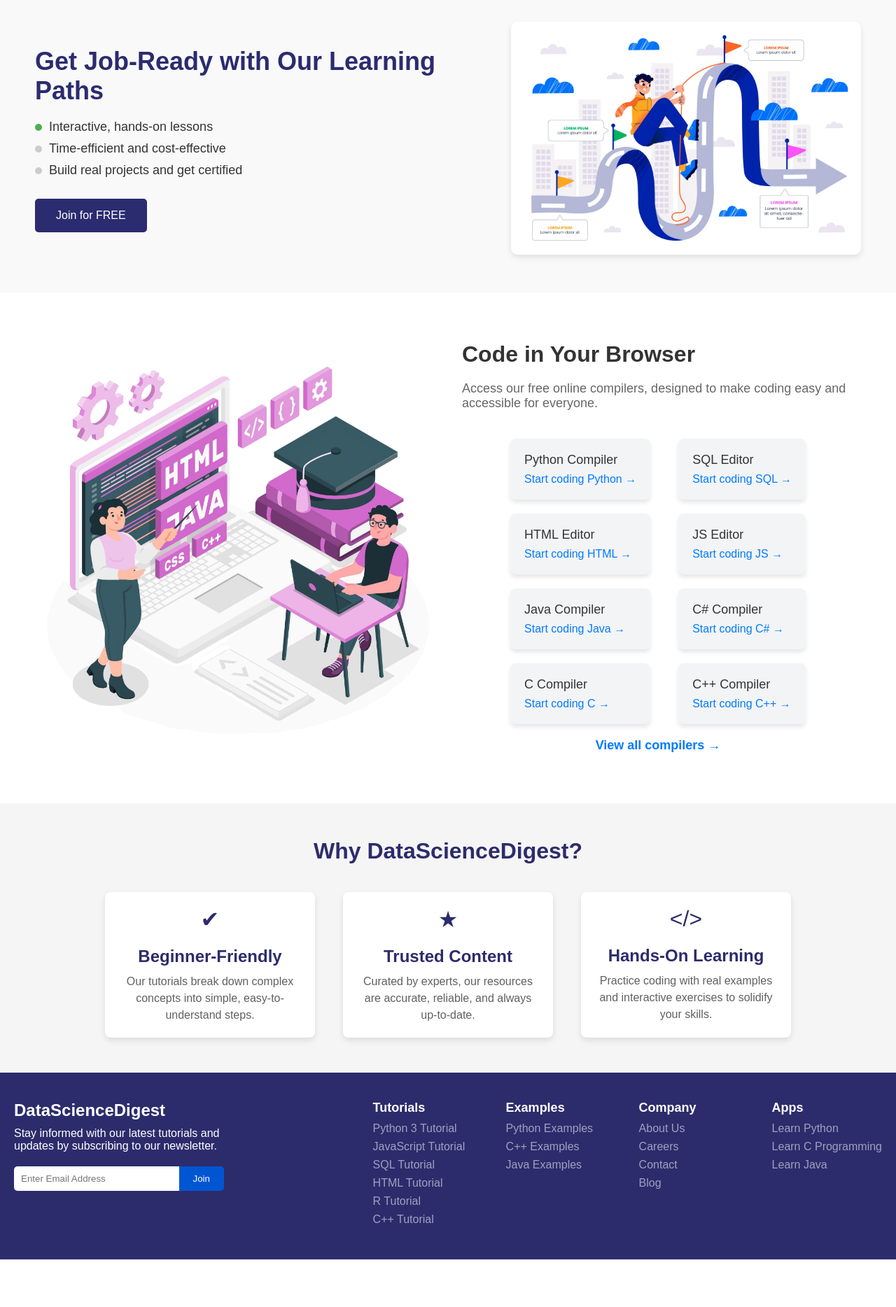
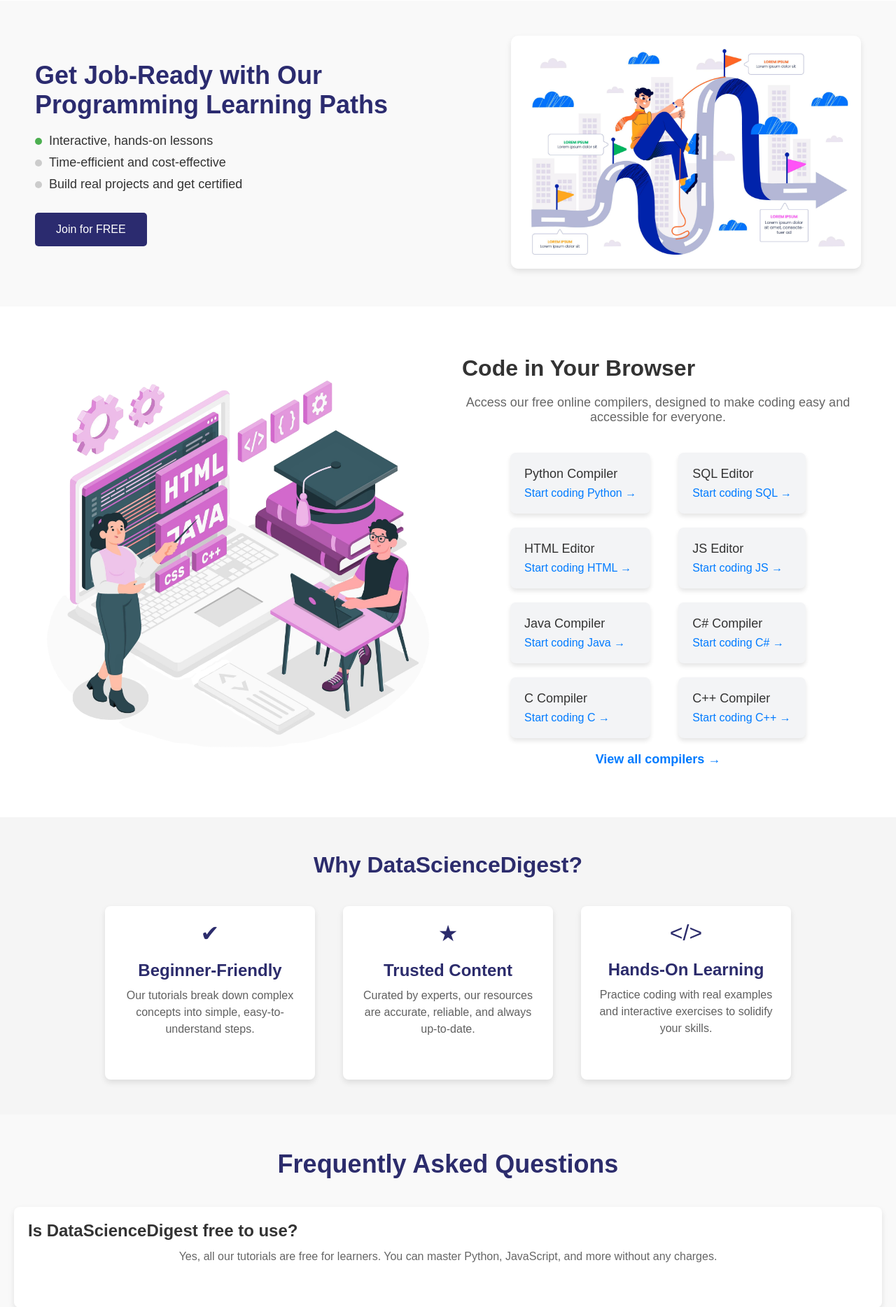
Before and after one commit to DataScienceDigest/DataScienceDigest-Project, a Django app: page / in a window 1280 px wide. Shown: the part 1313-3181 px from the top of the page at 70% size. Before the commit the page ends 3113 px from the top, so only its background shows below. Run offline with Django 5.2, Linux system fonts and the light colour scheme; some libraries are stand-ins or nearby versions.

Commit message:
seo changes

```diff
--- a/dsd_apps/templates/footer.html
+++ b/dsd_apps/templates/footer.html
@@ -51,5 +51,4 @@
         </div>
     </footer>
 </body>
-
 </html>
--- a/dsd_apps/templates/header.html
+++ b/dsd_apps/templates/header.html
@@ -5,9 +5,41 @@
 <head>
     <meta charset="UTF-8">
     <meta name="viewport" content="width=device-width, initial-scale=1.0">
-    <title>Learn Programming for Free | DataScienceDigest.in</title>
-    <meta name="description" content="Master programming with free tutorials from DataScienceDigest.in. Explore Python, HTML, JavaScript,php, scala  and more with hands-on coding examples.">
-    <link rel="stylesheet" href="{% static 'css/index_styles.css' %}">
+    <title>Free Programming Tutorials & Coding Examples | Learn Python, Java, SQL - DataScienceDigest.in</title>
+    <meta name="description" content="Learn programming for free with hands-on tutorials from DataScienceDigest.in. Master Python, HTML, JavaScript, SQL, and more with real coding examples. Join now!">
+    <meta name="keywords" content="Programming Tutorials, Learn Python Free, JavaScript Tutorial, SQL Tutorial, Free Coding Examples">
+
+    <!-- Social Media Meta Tags -->
+    <meta property="og:title" content="Learn Programming for Free | DataScienceDigest.in">
+    <meta property="og:description" content="Master Python, JavaScript, HTML, and more with free programming tutorials.">
+    <meta property="og:image" content="https://www.datasciencedigest.in/images/share-image.png">
+    <meta property="og:url" content="https://www.datasciencedigest.in/">
+    <meta name="twitter:card" content="summary_large_image">
+    <meta name="twitter:title" content="Learn Programming for Free | DataScienceDigest.in">
+    <meta name="twitter:description" content="Master programming with hands-on coding tutorials on Python, JavaScript, and more.">
+    <meta name="twitter:image" content="https://www.datasciencedigest.in/images/twitter-card-image.png">
+
+    <!-- Include Monaco Editor from CDN -->
+    <script src="https://cdnjs.cloudflare.com/ajax/libs/monaco-editor/0.33.0/min/vs/loader.min.js"></script>
+    <link rel="stylesheet" href="{% static 'css/index_styles.css' %}"> <!-- index page css -->
+    <link rel="stylesheet" href="{% static 'css/all-courses.css' %}"> <!-- all courses css -->
+    <link rel="stylesheet" href="{% static 'css/compiler-styles.css' %}"> <!-- all compilers css -->
+
+    <!-- Structured Data for SEO (Course Schema) -->
+    <script type="application/ld+json">
+    {
+        "@context": "https://schema.org",
+        "@type": "Course",
+        "name": "Python Programming for Beginners",
+        "description": "Learn the basics of Python programming with hands-on examples and exercises.",
+        "provider": {
+            "@type": "Organization",
+            "name": "DataScienceDigest",
+            "sameAs": "https://www.datasciencedigest.in"
+        }
+    }
+    </script>
+
 </head>
 
 <body>
--- a/dsd_apps/templates/index.html
+++ b/dsd_apps/templates/index.html
@@ -4,69 +4,69 @@
     <section class="main-section">
         <div class="content">
             <h1>Master Programming for Free</h1>
-            <p>Kickstart your programming journey with easy-to-follow tutorials and real-world examples. <a href="#">Explore tutorials</a>, try hands-on coding, and build a strong foundation in programming.</p>
+            <p>Kickstart your programming journey with easy-to-follow tutorials and real-world examples. <a href="/python-tutorials">Explore Python tutorials</a>, try hands-on coding, and build a strong foundation in programming.</p>
             <div class="subscribe">
                 <input type="email" placeholder="Enter your email address">
-                <button>Subscribe</button>
+                <button>Get Free Programming Tutorials</button>
             </div>
         </div>
         <div class="illustration">
-            <img src="{% static 'images/developer_male.jpg' %}" alt="Programming Illustration">
+            <img src="{% static 'images/developer_male.jpg' %}" alt="Programming tutorials for developers" loading="lazy">
         </div>
     </section>
 
     <section class="choose-section">
         <div class="choose-content">
-            <h2>Choose Your Path</h2>
+            <h2>Choose Your Path to Learn Programming</h2>
             <p>Select the top programming languages to learn and start coding today.</p>
         </div>
         <div class="grid">
             <div class="grid-item">
-                <img src="{% static 'images/python-5.svg' %}" alt="Python">
+                <img src="{% static 'images/python-5.svg' %}" alt="Learn Python Programming" loading="lazy">
                 <span>Python Programming</span>
             </div>
             <div class="grid-item">
-                <img src="{% static 'images/database-floating-squares.png' %}" alt="SQL">
+                <img src="{% static 'images/database-floating-squares.png' %}" alt="Learn SQL" loading="lazy">
                 <span>Learn SQL</span>
             </div>
             <div class="grid-item">
-                <img src="{% static 'images/html-1.svg' %}" alt="HTML">
+                <img src="{% static 'images/html-1.svg' %}" alt="Learn HTML" loading="lazy">
                 <span>Learn HTML</span>
             </div>
             <div class="grid-item">
-                <img src="{% static 'images/logo-javascript.svg' %}" alt="JavaScript">
+                <img src="{% static 'images/logo-javascript.svg' %}" alt="Learn JavaScript" loading="lazy">
                 <span>JavaScript</span>
             </div>
             <div class="grid-item">
-                <img src="{% static 'images/rust.svg' %}" alt="Rust">
+                <img src="{% static 'images/rust.svg' %}" alt="Learn Rust Programming" loading="lazy">
                 <span>Rust Programming</span>
             </div>
             <div class="grid-item">
-                <img src="{% static 'images/golang-1.svg' %}" alt="Go">
+                <img src="{% static 'images/golang-1.svg' %}" alt="Learn Go Programming" loading="lazy">
                 <span>Go Programming</span>
             </div>
             <div class="grid-item">
-                <img src="{% static 'images/c-1.svg' %}" alt="C">
+                <img src="{% static 'images/c-1.svg' %}" alt="Learn C Programming" loading="lazy">
                 <span>C Programming</span>
             </div>
             <div class="grid-item">
-                <img src="{% static 'images/c.svg' %}" alt="C++">
+                <img src="{% static 'images/c.svg' %}" alt="Learn C++ Programming" loading="lazy">
                 <span>C++ Programming</span>
             </div>
             <div class="grid-item">
-                <img src="{% static 'images/pandas.svg' %}" alt="Data Structures">
+                <img src="{% static 'images/pandas.svg' %}" alt="Learn Pandas for Data Analysis" loading="lazy">
                 <span>Pandas</span>
             </div>
             <div class="grid-item">
-                <img src="{% static 'images/Swift.svg' %}" alt="Swift">
+                <img src="{% static 'images/Swift.svg' %}" alt="Learn Swift Programming" loading="lazy">
                 <span>Swift Programming</span>
             </div>
             <div class="grid-item">
-                <img src="{% static 'images/c--4.svg' %}" alt="C#">
+                <img src="{% static 'images/c--4.svg' %}" alt="Learn C# Programming" loading="lazy">
                 <span>C# Programming</span>
             </div>
             <div class="grid-item">
-                <img src="{% static 'images/numpy.svg' %}" alt="NumPy">
+                <img src="{% static 'images/numpy.svg' %}" alt="Learn NumPy for Data Science" loading="lazy">
                 <span>NumPy</span>
             </div>
         </div>
@@ -77,7 +77,7 @@
 
     <section class="learning-path-section">
         <div class="content">
-            <h2>Get Job-Ready with Our Learning Paths</h2>
+            <h2>Get Job-Ready with Our Programming Learning Paths</h2>
             <ul class="benefits-list">
                 <li><span class="dot green"></span>Interactive, hands-on lessons</li>
                 <li><span class="dot gray"></span>Time-efficient and cost-effective</li>
@@ -86,7 +86,7 @@
             <button class="join-btn">Join for FREE</button>
         </div>
         <div class="illustration">
-            <img src="{% static 'images/learning-path.jpg' %}" alt="Learning Path Preview">
+            <img src="{% static 'images/learning-path.jpg' %}" alt="Learning Path Preview" loading="lazy">
         </div>
     </section>
 
@@ -95,7 +95,7 @@
         <div class="compilers-container">
             <div class="compilers-row">
                 <div class="compilers-image">
-                    <img src="{% static 'images/coding-workshop-concept-illustration.png' %}" alt="Code Example Image">
+                    <img src="{% static 'images/coding-workshop-concept-illustration.png' %}" alt="Code Example Image" loading="lazy">
                 </div>
                 <div class="compilers-content">
                     <h2>Code in Your Browser</h2>
@@ -143,4 +143,18 @@
             </div>
         </div>
     </section>
+
+    <section class="faq">
+        <h3>Frequently Asked Questions</h3>
+        <div class="faq-item">
+            <h4>Is DataScienceDigest free to use?</h4>
+            <p>Yes, all our tutorials are free for learners. You can master Python, JavaScript, and more without any charges.</p>
+        </div>
+        <div class="faq-item">
+            <h4>Do I need prior coding experience?</h4>
+            <p>Not at all! Our beginner-friendly tutorials guide you step-by-step, even if you have no programming experience.</p>
+        </div>
+    </section>
+
+
 {% include 'footer.html' %}
--- a/dsd_apps/views.py
+++ b/dsd_apps/views.py
@@ -3,8 +3,6 @@ from django.http import JsonResponse
 from django.views.decorators.csrf import csrf_exempt
 import subprocess
 import json
-import stat
-import shutil
 import os
 import tempfile
 import sqlite3
@@ -753,8 +751,6 @@ def run_kotlin_code(request):
             inputs = data.get('inputs', [])  # Optional input handling
             if not code:
                 return JsonResponse({'error': 'No Kotlin code provided'}, status=400)
-
-            print(data, '_____')
             # Save the Kotlin code to a file
             file_path = "/tmp/code.kt"
             jar_path = '/tmp/code.jar'
--- /dev/null
+++ b/static/css/all-courses.css
@@ -0,0 +1,82 @@
+    /* Courses Section */
+    .courses-section {
+        padding: 40px 20px;
+        background-color: #fff;
+    }
+
+    .container {
+        max-width: 1200px;
+        margin: auto;
+    }
+
+    h1 {
+        text-align: center;
+        font-size: 2.5em;
+        margin-bottom: 10px;
+        color: #282c34;
+    }
+
+    p {
+        text-align: center;
+        font-size: 1.2em;
+        margin-bottom: 40px;
+        color: #666;
+    }
+
+    .courses-grid {
+        display: grid;
+        grid-template-columns: repeat(auto-fit, minmax(250px, 1fr));
+        gap: 20px;
+        justify-items: center;
+    }
+
+    .course-item {
+        background-color: #fff;
+        border-radius: 10px;
+        padding: 20px;
+        text-align: center;
+        box-shadow: 0 4px 8px rgba(0, 0, 0, 0.1);
+        transition: transform 0.2s ease;
+    }
+
+    .course-item:hover {
+        transform: translateY(-10px);
+    }
+
+    .course-item img {
+        width: 80px;
+        margin-bottom: 20px;
+    }
+
+    .course-item h2 {
+        font-size: 1.5em;
+        margin-bottom: 10px;
+        color: #282c34;
+    }
+
+    .course-item p {
+        font-size: 1em;
+        color: #666;
+        margin-bottom: 20px;
+    }
+
+    .course-btn {
+        background-color: #61dafb;
+        color: #282c34;
+        padding: 10px 20px;
+        border: none;
+        border-radius: 5px;
+        text-decoration: none;
+        font-size: 1em;
+    }
+
+    .course-btn:hover {
+        background-color: #21a1f1;
+    }
+
+    /* Responsive Design for Courses Section */
+    @media (max-width: 768px) {
+        .courses-grid {
+            grid-template-columns: 1fr;
+        }
+    }
--- a/static/css/styles.css
+++ b/static/css/compiler-styles.css
@@ -1,12 +1,4 @@
 
-body {
-    font-family: Arial, sans-serif;
-    display: flex;
-    flex-direction: column;
-    padding: 20px;
-    margin: 0;
-    box-sizing: border-box;
-}
 .section {
     display: flex;
     justify-content: space-between;
--- a/static/css/index_styles.css
+++ b/static/css/index_styles.css
@@ -599,3 +599,59 @@ nav {
         margin-top: 20px;
     }
 }
+    /* FAQ Section Styling */
+.faq {
+    padding: 50px 20px;
+    background-color: #f9f9f9;
+}
+
+.faq h3 {
+    font-size: 36px;
+    color: #2C2C6C;
+    text-align: center;
+    margin-bottom: 40px;
+}
+
+.faq-item {
+    margin-bottom: 20px;
+    padding: 20px;
+    background-color: #fff;
+    border-radius: 8px;
+    box-shadow: 0 4px 8px rgba(0, 0, 0, 0.1);
+    transition: transform 0.3s ease;
+}
+
+.faq-item:hover {
+    transform: translateY(-5px);
+}
+
+.faq-item h4 {
+    font-size: 24px;
+    color: #333;
+    margin-bottom: 10px;
+}
+
+.faq-item p {
+    font-size: 16px;
+    color: #666;
+    line-height: 1.6;
+}
+
+/* Responsive Design for FAQ */
+@media (max-width: 768px) {
+    .faq {
+        padding: 30px 10px;
+    }
+
+    .faq h3 {
+        font-size: 28px;
+    }
+
+    .faq-item h4 {
+        font-size: 20px;
+    }
+
+    .faq-item p {
+        font-size: 14px;
+    }
+}
```
Also changed, not shown: dsd_apps/templates/all_courses.html (+0 -84 lines), dsd_apps/templates/python.html (+2 -17 lines).
